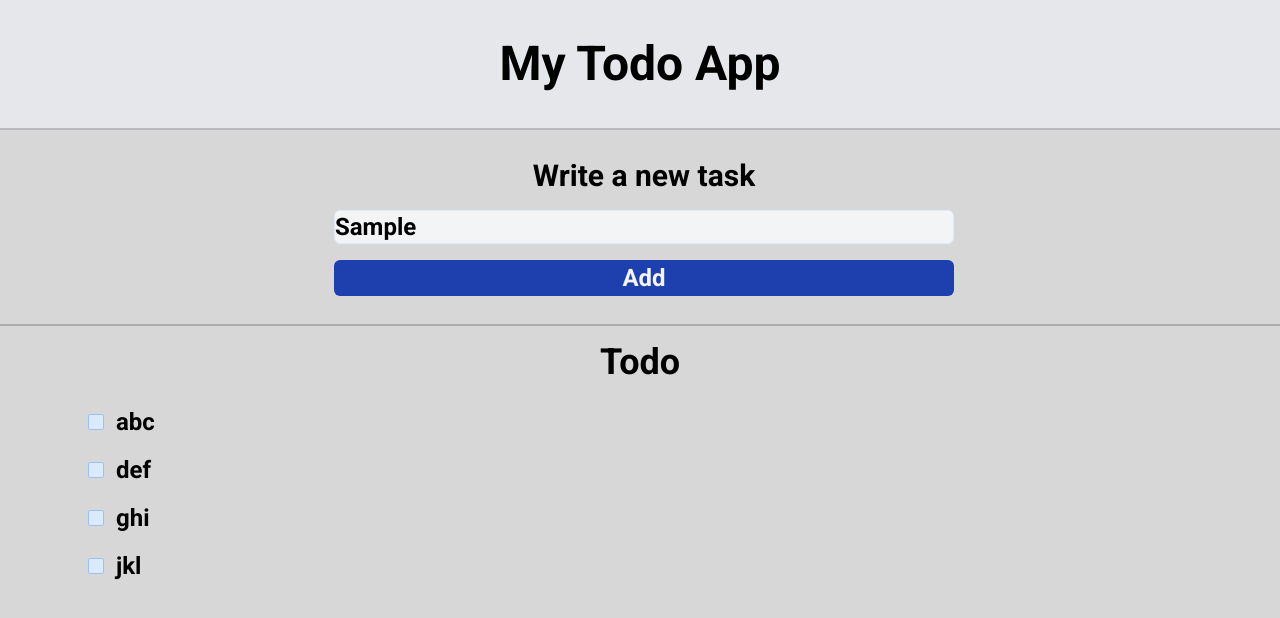
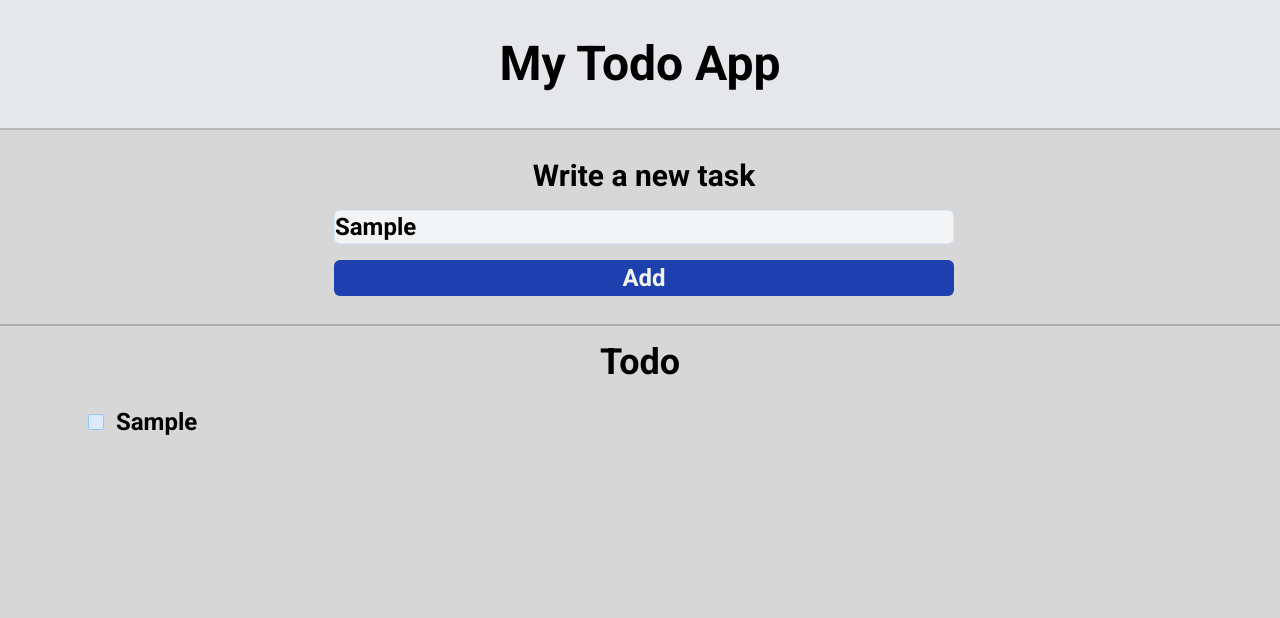
Before and after one commit to MathildeCornelis/react-intro, a React (Vite) app: page / in a window 1280 px wide. Both pictures are taken after typing "Sample" into the empty fields and a click on the button "Add". Shown: the top 618 px of the page. Built offline with nearby package versions, Linux system fonts and the light colour scheme.

Commit message:
shox task in a list

```diff
--- a/src/App.jsx
+++ b/src/App.jsx
@@ -1,15 +1,13 @@
 import React from 'react'
+import Parents from './component/Parents'
 import Title from './component/Title'
-import Add from './component/Add'
-import List from './component/List'
 
 
 function App() {
   return (
     <>
       <Title />
-      <Add />
-      <List />
+      <Parents />
     </>
   )
 }
--- a/src/component/Add.jsx
+++ b/src/component/Add.jsx
@@ -1,11 +1,12 @@
 import React, {useRef} from 'react';
 
-const Add = () => {
+const Add = ({onAdd}) => {
     const inputRef = useRef();
 
     const clickHandler = () => {
         const inputElement = inputRef.current.value;
-        console.log(inputElement);
+        onAdd(inputElement);
+        // console.log(inputElement);
     }
     return (
         <section className='flex flex-col items-start xl:items-center p-5 font-sans text-l border-b-2 border-black border-opacity-20'>
@@ -16,4 +17,6 @@ const Add = () => {
     );
 };
 
+
+
 export default Add;
--- /dev/null
+++ b/src/component/Parents.jsx
@@ -0,0 +1,45 @@
+import React,{useState} from 'react';
+import Add from './Add';
+// import List from './List';
+
+const Parents = () => {
+    const [Value, setValue] = useState('');
+
+    const handleAdd = (newValue) => {
+        setValue(newValue)
+        setTodos([...todos, newValue])
+    };
+    const [todos, setTodos] = useState([]);
+
+    const [checked, setchecked] = useState(false);
+    const checkedValue = checked ? 'none' : 'flex';
+
+    return (
+        <>
+            <Add  onAdd={handleAdd}/>
+            <section className='flex flex-col justify-center pt-4'>
+                <h2 className='w-full font-sans text-2xl xl:text-4xl flex flex-col items-center pb-4'>Todo</h2>
+                <ul className='flex flex-col pl-5 xl:pl-20'>
+                    {todos.map((todo, index) => {
+                        // console.log(index);
+                        return(
+                            <li className='w-4/5 m-2 flex flex-row items-center' key={index} style={{ display: checkedValue}}>
+                                <input type="checkbox"  className='w-3 xl:w-4 h-3 xl:h-4 rounded-sm bg-blue-100 border-blue-300 text-blue-500 focus:ring-blue-800'
+                                    onChange={() => {
+                                        // useState
+                                    }}
+                                    onClick={() => setchecked(!checked)}
+                                />
+                                <p className='ml-3 xl:text-2xl'>{Value}</p>
+                            </li>
+
+                        )
+                    })}
+                </ul>
+            </section>
+
+        </>
+    );
+};
+
+export default Parents;
```
